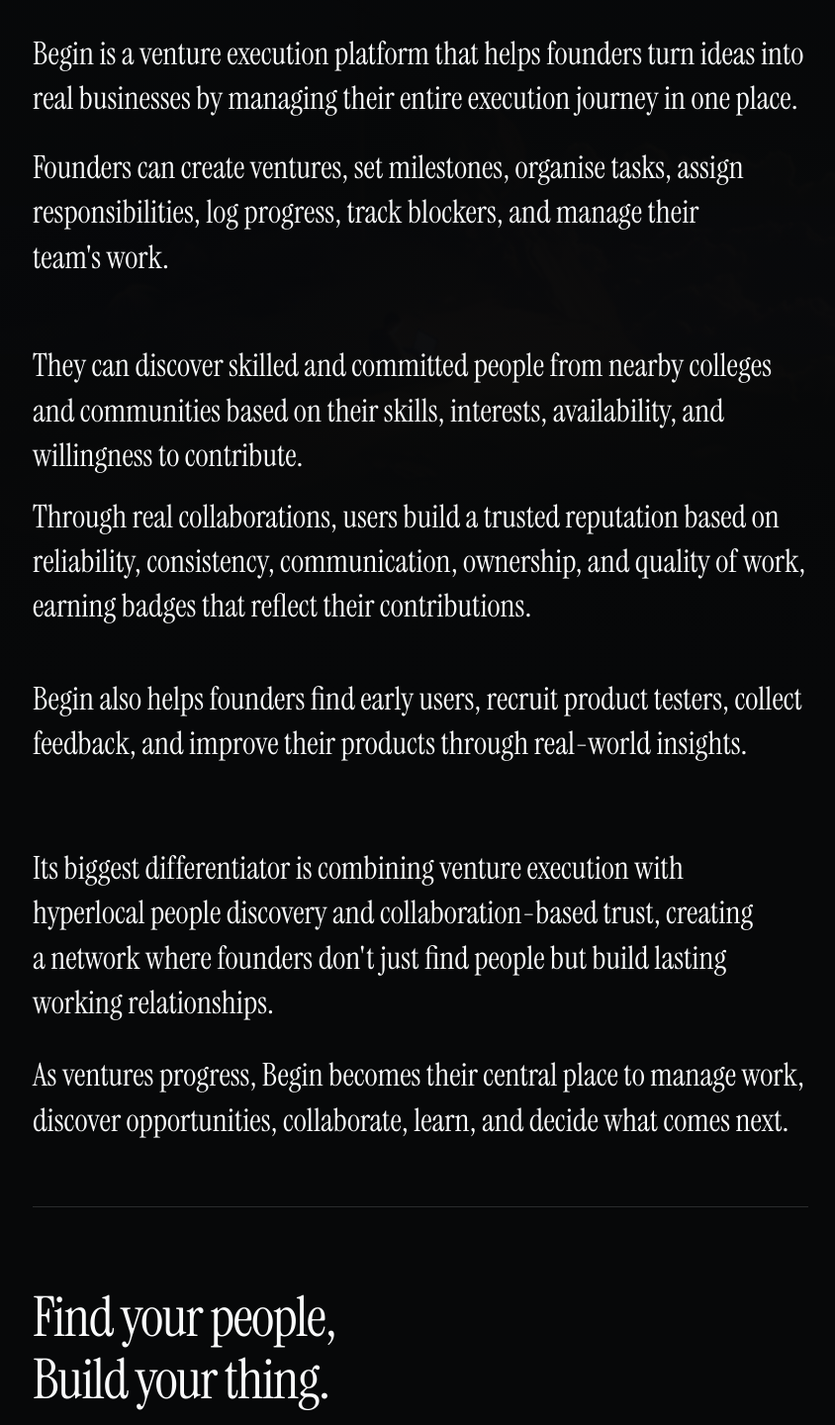
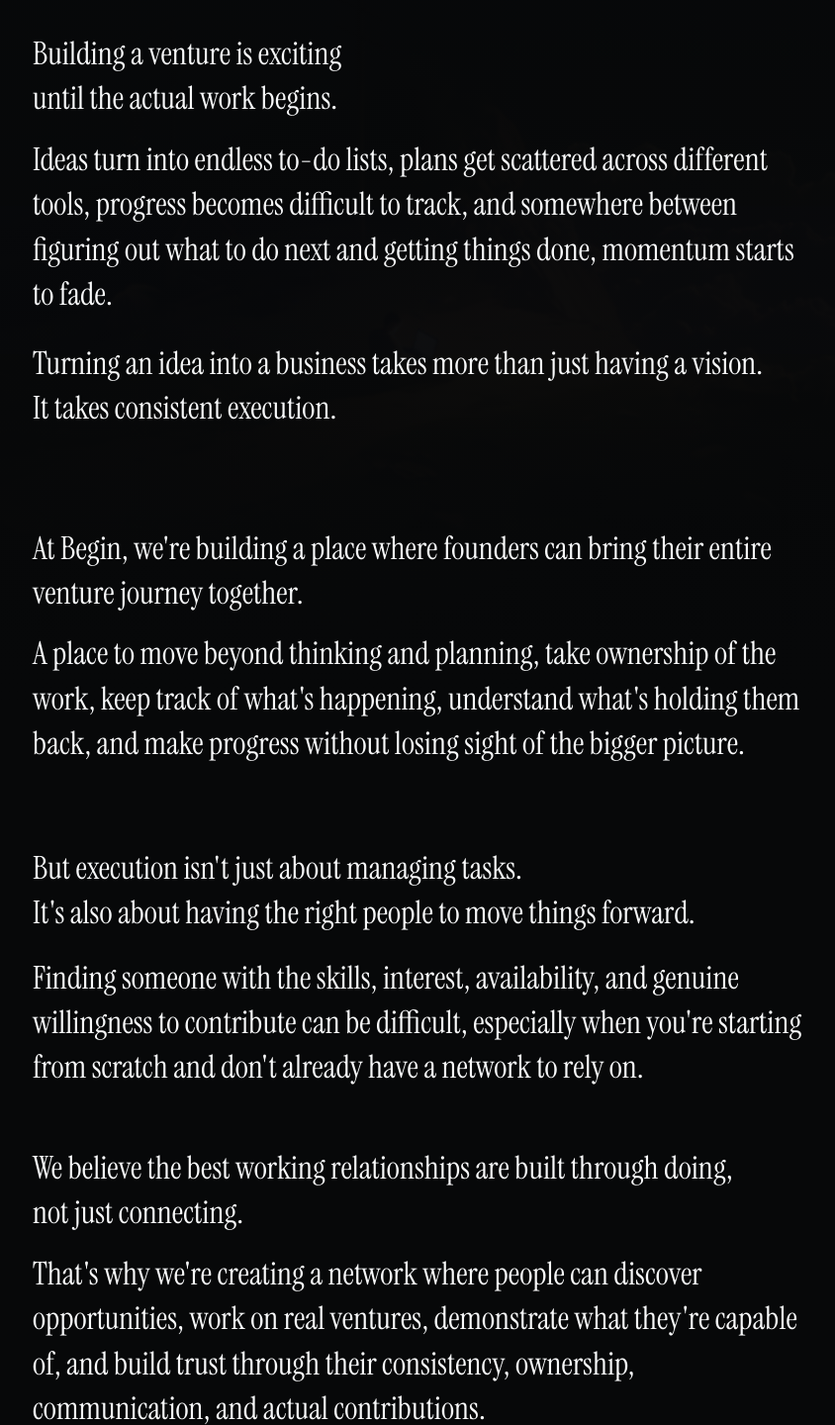
Before and after one commit to Rohit-joshi01/begin-landing-waitlist, a website: page learn-more.html in a window 1280 px wide. Shown: the part 80-1520 px from the top of the page at 99% size, without its empty margins (215-1059 px from the left). Drawn offline with nearby package versions, Linux system fonts and the light colour scheme; a web font is replaced by a local one.

Commit message:
change manifesto

```diff
--- a/learn-more.html
+++ b/learn-more.html
@@ -62,39 +62,69 @@
     <!-- Living Narrative with Uneven, Organic Rhythmic Spacing -->
     <div class="flex flex-col font-serif text-xl xs:text-2xl sm:text-3xl md:text-[32px] text-inverse-on-surface leading-[1.38] sm:leading-[1.42] text-pretty">
 
-      <!-- Stanza 1: The Core Definition -->
-      <p class="pb-4 sm:pb-6">
-        Begin is a venture execution platform that helps founders turn ideas into real businesses by managing their entire execution journey in one place.
+      <!-- Beat 1: The Raw Reality -->
+      <p class="pb-3 sm:pb-4">
+        Building a venture is exciting<br class="hidden sm:inline"> until the actual work begins.
       </p>
 
-      <!-- Stanza 2: The Execution Engine (Paired with Stanza 1, followed by a deeper pause) -->
-      <p class="pb-12 sm:pb-16">
-        Founders can create ventures, set milestones, organise tasks, assign responsibilities, log progress, track blockers, and manage their team&#39;s work.
+      <!-- Beat 2: The Spiral of Friction -->
+      <p class="pb-5 sm:pb-6">
+        Ideas turn into endless to-do lists, plans get scattered across different tools, progress becomes difficult to track, and somewhere between figuring out what to do next and getting things done, momentum starts to fade.
       </p>
 
-      <!-- Stanza 3: Hyperlocal Discovery -->
-      <p class="pb-3 sm:pb-4">
-        They can discover skilled and committed people from nearby colleges and communities based on their skills, interests, availability, and willingness to contribute.
+      <!-- Beat 3: The Hard Truth (Followed by a long, dramatic pause) -->
+      <p class="pb-16 sm:pb-24">
+        Turning an idea into a business takes more than just having a vision.<br class="hidden sm:inline"> It takes consistent execution.
       </p>
 
-      <!-- Stanza 4: Trust & Reputation Badges (Tight continuation from Stanza 3, then a medium breath) -->
-      <p class="pb-9 sm:pb-12">
-        Through real collaborations, users build a trusted reputation based on reliability, consistency, communication, ownership, and quality of work, earning badges that reflect their contributions.
+      <!-- Beat 4: The Anchor of Begin -->
+      <p class="pb-3 sm:pb-4">
+        At Begin, we&#39;re building a place where founders can bring their entire venture journey together.
       </p>
 
-      <!-- Stanza 5: Early Users & Testers (Stand-alone thought followed by dramatic expansion) -->
+      <!-- Beat 5: The Philosophy of Clarity (Deep reflective pause) -->
       <p class="pb-14 sm:pb-20">
-        Begin also helps founders find early users, recruit product testers, collect feedback, and improve their products through real-world insights.
+        A place to move beyond thinking and planning, take ownership of the work, keep track of what&#39;s happening, understand what&#39;s holding them back, and make progress without losing sight of the bigger picture.
       </p>
 
-      <!-- Stanza 6: The Core Differentiator -->
-      <p class="pb-5 sm:pb-7">
-        Its biggest differentiator is combining venture execution with hyperlocal people discovery and collaboration-based trust, creating a network where founders don&#39;t just find people but build lasting working relationships.
+      <!-- Beat 6: Execution Beyond Tasks -->
+      <p class="pb-4 sm:pb-5">
+        But execution isn&#39;t just about managing tasks.<br class="hidden sm:inline"> It&#39;s also about having the right people to move things forward.
       </p>
 
-      <!-- Stanza 7: The Vision & Central Workspace -->
+      <!-- Beat 7: Starting from Scratch (Medium contemplative space) -->
+      <p class="pb-10 sm:pb-14">
+        Finding someone with the skills, interest, availability, and genuine willingness to contribute can be difficult, especially when you&#39;re starting from scratch and don&#39;t already have a network to rely on.
+      </p>
+
+      <!-- Beat 8: Core Belief: Doing over Connecting -->
+      <p class="pb-3 sm:pb-4">
+        We believe the best working relationships are built through doing,<br class="hidden sm:inline"> not just connecting.
+      </p>
+
+      <!-- Beat 9: The Provenance of Trust (Expansive pause) -->
+      <p class="pb-16 sm:pb-22">
+        That&#39;s why we&#39;re creating a network where people can discover opportunities, work on real ventures, demonstrate what they&#39;re capable of, and build trust through their consistency, ownership, communication, and actual contributions.
+      </p>
+
+      <!-- Beat 10: The Emergence of the Venture -->
+      <p class="pb-4 sm:pb-5">
+        And as a venture takes shape,<br class="hidden sm:inline"> getting it in front of people becomes just as important.
+      </p>
+
+      <!-- Beat 11: Real Validation without the Struggle (Substantial pause before convergence) -->
+      <p class="pb-12 sm:pb-16">
+        Finding your first users, getting honest feedback, testing assumptions, and understanding what needs to improve shouldn&#39;t be another challenge founders have to figure out on their own.
+      </p>
+
+      <!-- Beat 12: The Convergence -->
+      <p class="pb-6 sm:pb-8">
+        We&#39;re bringing venture execution, people discovery, collaboration, and early validation into one place, so founders can spend less time figuring out how to move forward and more time actually building.
+      </p>
+
+      <!-- Beat 13: Final Growth Momentum -->
       <p class="pb-0">
-        As ventures progress, Begin becomes their central place to manage work, discover opportunities, collaborate, learn, and decide what comes next.
+        As their ventures grow, Begin grows with them, becoming the place where work gets done, relationships take shape, and the next opportunity begins.
       </p>
 
     </div>
```
